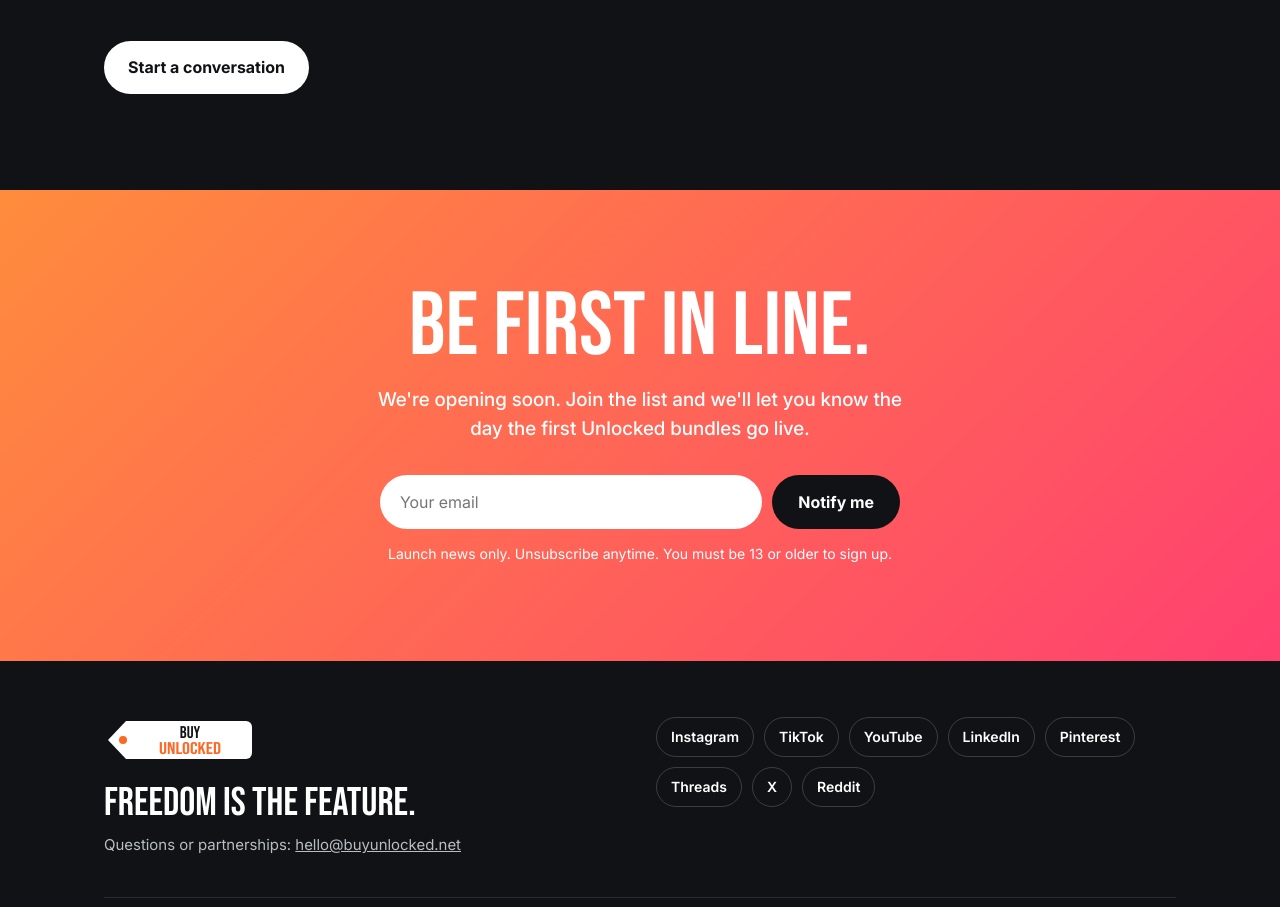
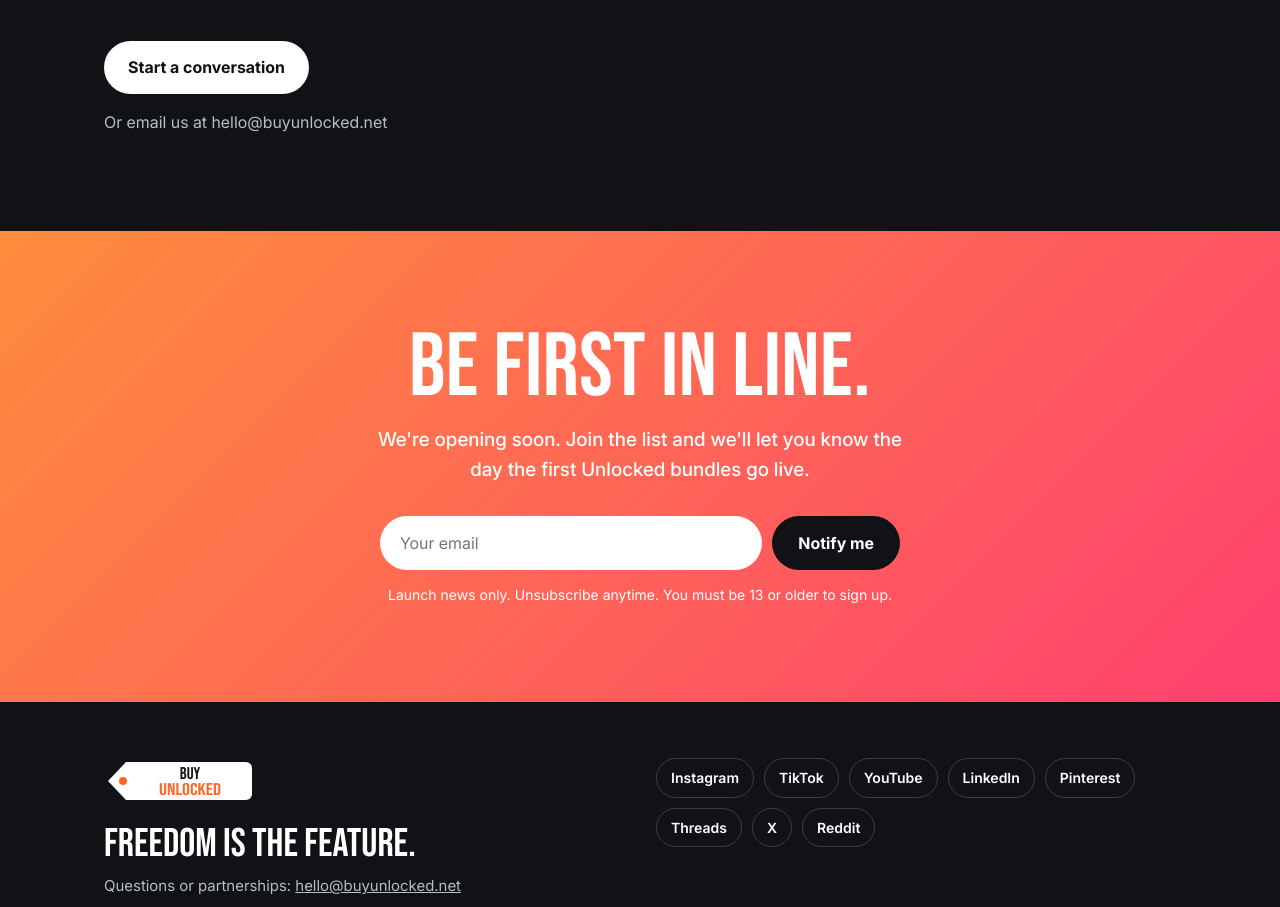
Before and after one commit to Unplugmobile/buyunlocked-site, a plain HTML site: page index.html in a window 1280 px wide. Shown: the part 3392-4299 px from the top of the page. Drawn offline with Linux system fonts and the light colour scheme.

Commit message:
Update index.html

```diff
--- a/index.html
+++ b/index.html
@@ -259,7 +259,7 @@
         <div class="pcard"><h3>Carriers &amp; MVNOs</h3><p>BYOD and activation programs that bring customers to you.</p></div>
         <div class="pcard"><h3>Accessory &amp; service brands</h3><p>A spot in a bundle built around your product.</p></div>
       </div>
-      <a class="btn btn-white" href="mailto:hello@buyunlocked.net?subject=Buy%20Unlocked%20partnership">Start a conversation</a>
+      <a class="btn btn-white" onclick="if(navigator.clipboard)navigator.clipboard.writeText('hello@buyunlocked.net');document.getElementById('pmail').textContent='Email address copied: hello@buyunlocked.net'" href="mailto:hello@buyunlocked.net?subject=Buy%20Unlocked%20partnership">Start a conversation</a><p id="pmail" style="margin-top:16px;color:var(--silver);font-size:16px">Or email us at hello@buyunlocked.net</p>
     </div>
   </section>
 
```
